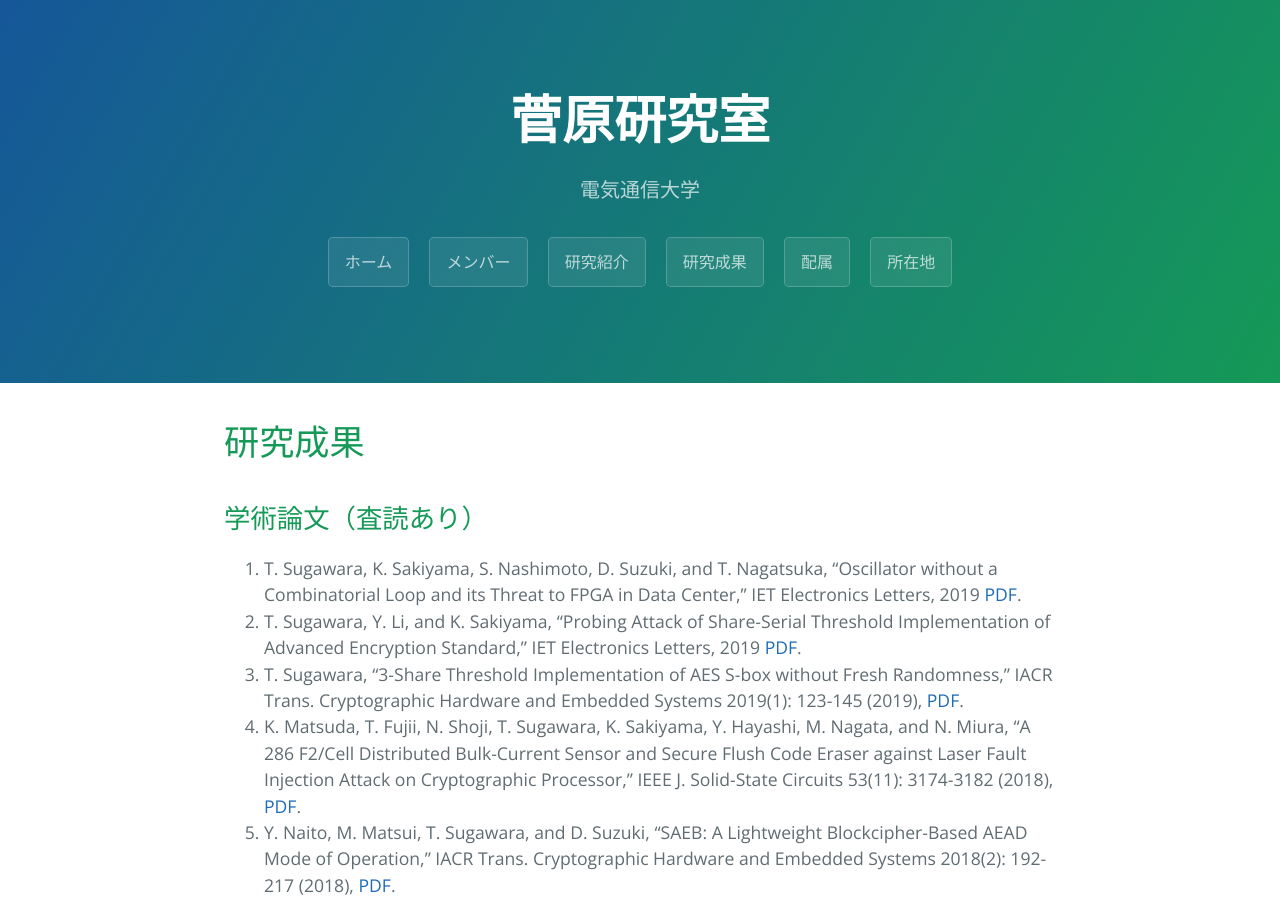
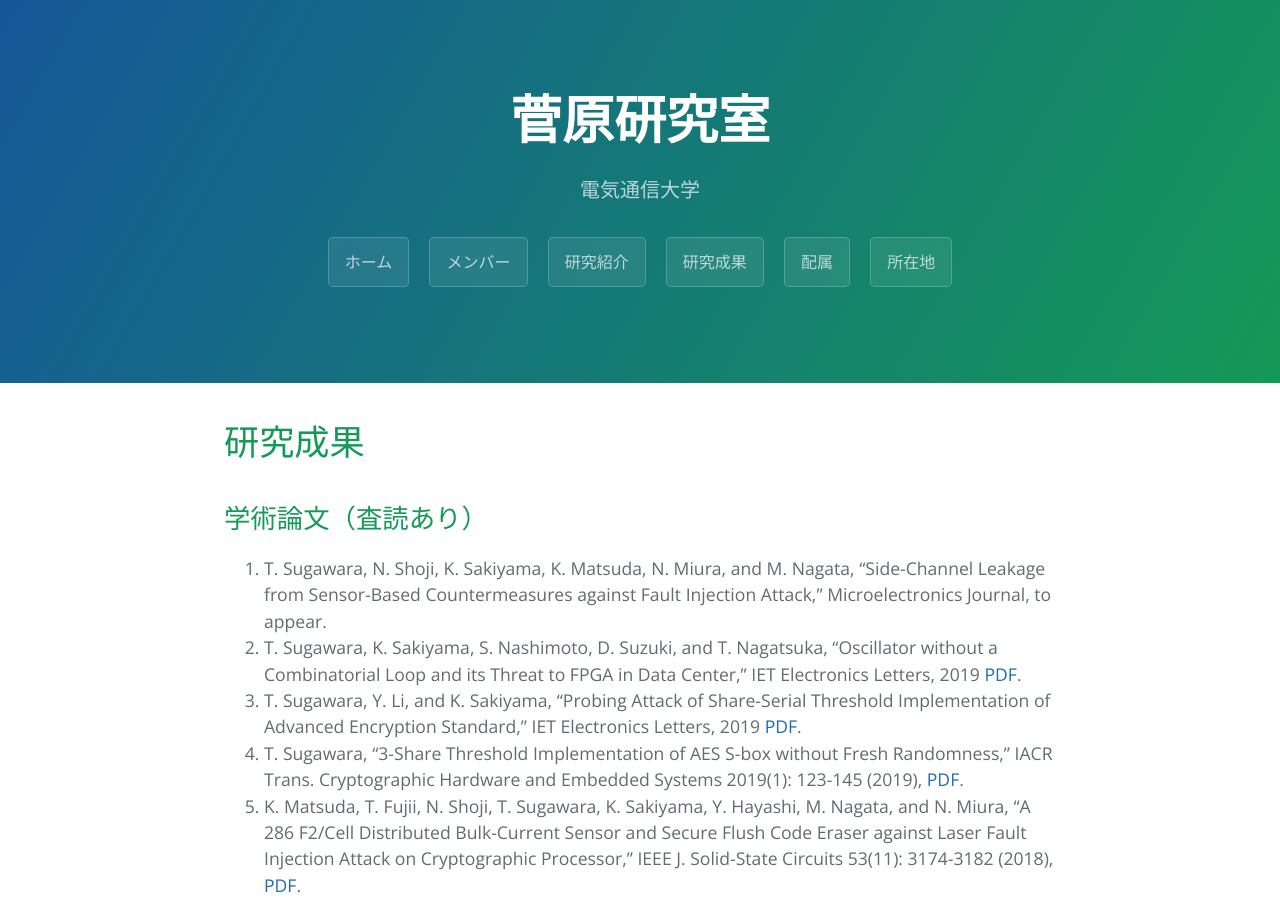
Before and after one commit to sugawara-bbbb/weblab, a Jekyll site: the page built from publication.md, in a window 1280 px wide and 900 px high. Built offline with Jekyll 4.4.1, drawn with Linux system fonts in a browser that asks for light colours; our own code applies the rules of GitHub Pages for plain Markdown files.

Commit message:
Publication is updated.

```diff
--- a/publication.md
+++ b/publication.md
@@ -8,6 +8,7 @@ layout: default
 
 
 ## 学術論文（査読あり）
+1. T. Sugawara, N. Shoji, K. Sakiyama, K. Matsuda, N. Miura, and M. Nagata, "Side-Channel Leakage from Sensor-Based Countermeasures against Fault Injection Attack," Microelectronics Journal, to appear.
 1. T. Sugawara, K. Sakiyama, S. Nashimoto, D. Suzuki, and T. Nagatsuka, "Oscillator without a Combinatorial Loop and its Threat to FPGA in Data Center," IET Electronics Letters, 2019 [PDF](https://digital-library.theiet.org/content/journals/10.1049/el.2019.0163).
 1. T. Sugawara, Y. Li, and K. Sakiyama, "Probing Attack of Share-Serial Threshold Implementation of Advanced Encryption Standard," IET Electronics Letters, 2019 [PDF](https://digital-library.theiet.org/content/journals/10.1049/el.2018.7518).
 1. T. Sugawara, "3-Share Threshold Implementation of AES S-box without Fresh Randomness,"  IACR Trans. Cryptographic Hardware and Embedded Systems 2019(1): 123-145 (2019), [PDF](https://tches.iacr.org/index.php/TCHES/article/download/7336/6508/).
```
